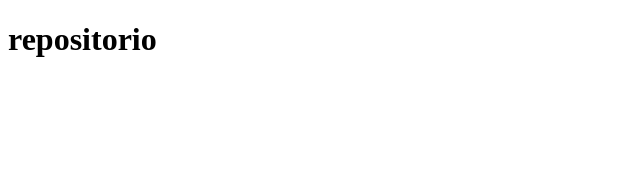
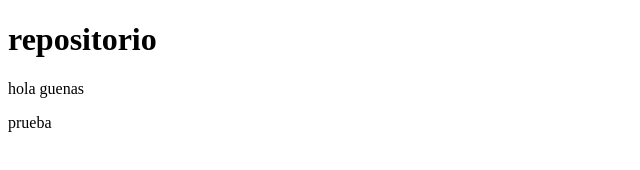
Before and after one commit to jorduz12/primer-repositorio, a plain HTML site: page index.html in a window 1280 px wide. Shown: the whole page, without its empty margins (0-640 px from the left). Drawn offline with Linux system fonts and the light colour scheme.

Commit message:
Update index.html

```diff
--- a/index.html
+++ b/index.html
@@ -10,6 +10,10 @@
 
 <body>
     <h1>repositorio</h1>
+    <p>hola guenas</p>
+
+
+    <span>prueba</span>
 </body>
 
 </html>
```
